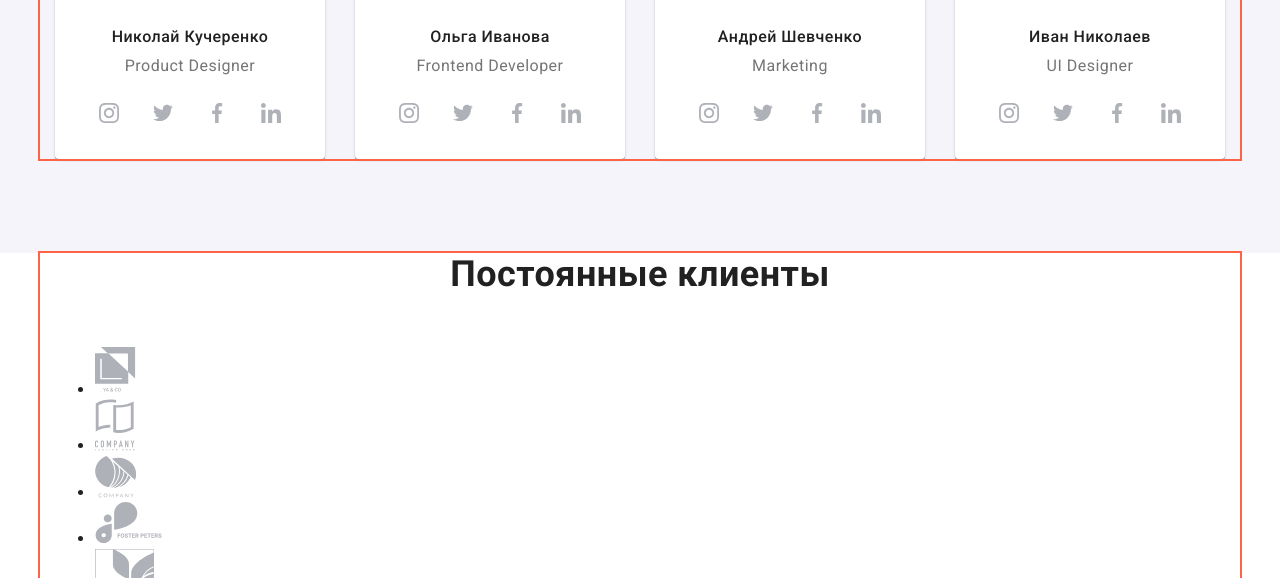
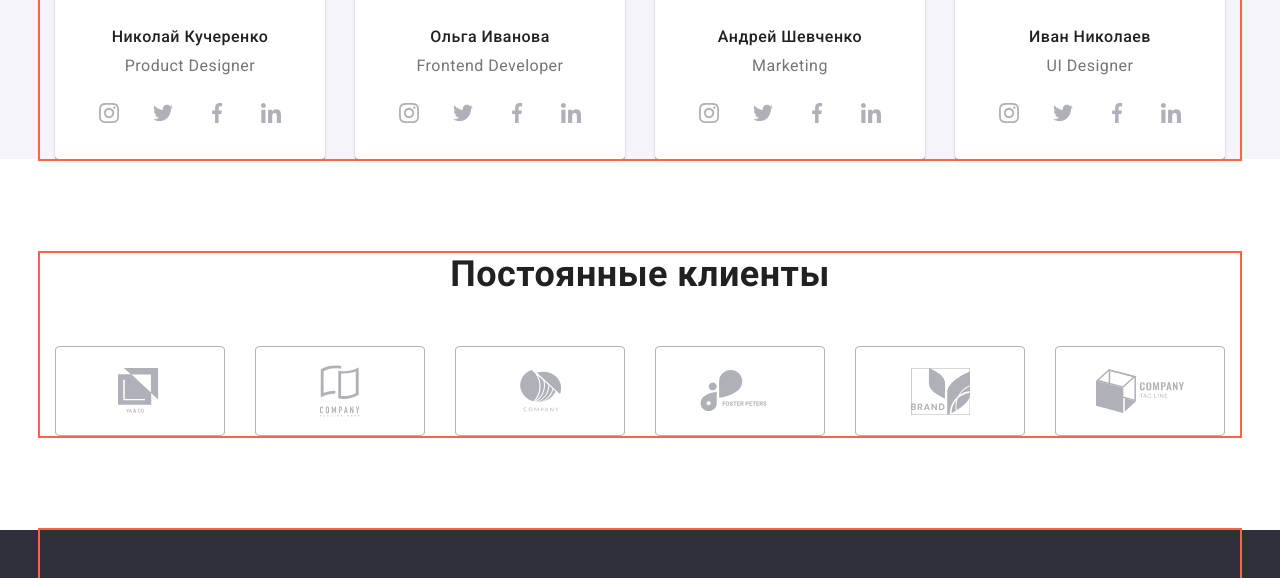
Before and after one commit to AnnaSimolchuk/goit-markup-hw-07, a plain HTML site: page index.html in a window 1280 px wide. Shown: the part 2047-2625 px from the top of the page. Drawn offline with nearby package versions, Linux system fonts and the light colour scheme.

Commit message:
добавляет стили секции клиенты

```diff
--- a/index.html
+++ b/index.html
@@ -72,7 +72,7 @@
       </section>
 
       <!-- Section Benefits -->
-      <section class="section">
+      <section class="section-no-padding">
         <div class="container">
           <h2 class="visually-hidden">Преимущества</h2>
           <ul class="benefits">
@@ -132,7 +132,7 @@
       </section>
 
       <!-- Section Work -->
-      <section class="section-no-padding">
+      <section class="section">
         <div class="container">
           <h2 class="section-title">Чем мы занимаемся</h2>
           <ul class="work-list">
@@ -173,7 +173,7 @@
       </section>
 
       <!-- Section Team -->
-      <section class="section team">
+      <section class="section-no-padding team">
         <div class="container">
           <h2 class="section-title-padding">Наша команда</h2>
           <ul class="team-list">
@@ -325,7 +325,7 @@
       </section>
 
       <!-- Section Clients -->
-      <section class="section-no-padding">
+      <section class="section">
         <div class="container">
           <h2 class="section-title">Постоянные клиенты</h2>
           <ul class="clients-list">
--- /dev/null
+++ b/sass/components/webstudio/_clients.scss
@@ -0,0 +1,24 @@
+.clients-list {
+  display: flex;
+  @extend %list;
+
+  .client-img:not(:last-child) {
+    margin-right: 30px;
+  }
+}
+
+.link-icon {
+  @include centeredFlex;
+  width: 170px;
+  height: 90px;
+  border: 1px solid #afb1b8;
+  border-radius: 4px;
+
+  transition: all 250ms $cubic;
+
+  &:hover,
+  :focus {
+    --color4: #2196f3;
+    border-color: $accent;
+  }
+}
--- a/sass/components/webstudio/_hero.scss
+++ b/sass/components/webstudio/_hero.scss
@@ -4,6 +4,7 @@
   text-align: center;
   margin-left: auto;
   margin-right: auto;
+  margin-bottom: 94px;
   max-width: 1600px;
   height: 600px;
   background-image: linear-gradient(
--- a/sass/main.scss
+++ b/sass/main.scss
@@ -14,3 +14,4 @@
 @import './components/webstudio/benefits';
 @import './components/webstudio/work';
 @import './components/webstudio/team';
+@import './components/webstudio/clients';
```
Also changed, not shown: css/main.css, css/main.min.css, 2 other files.
